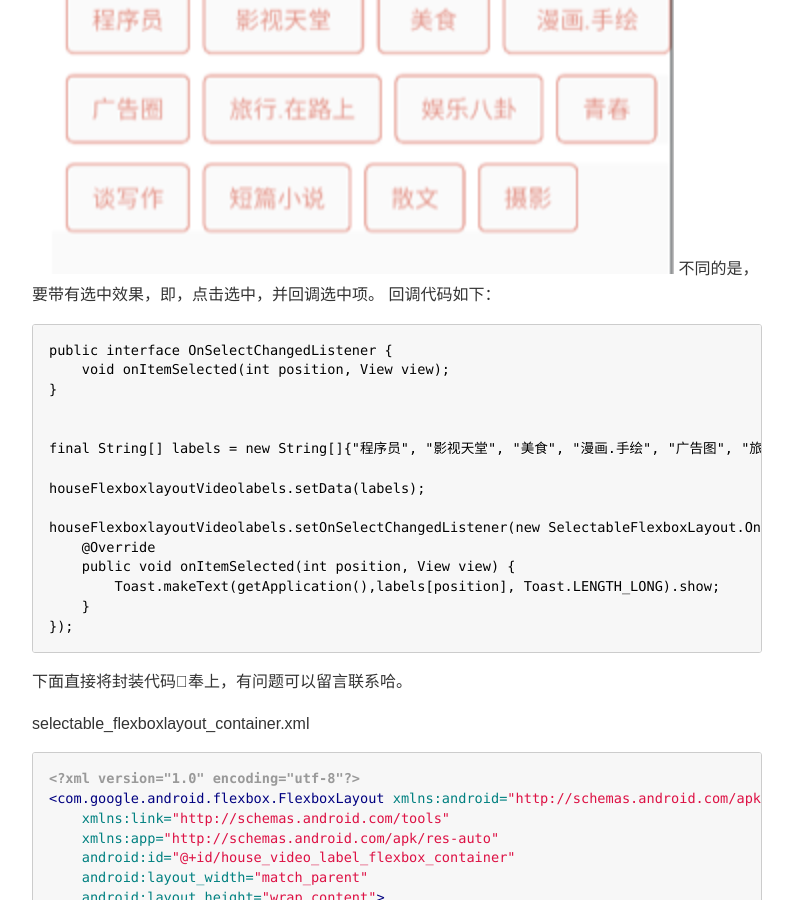
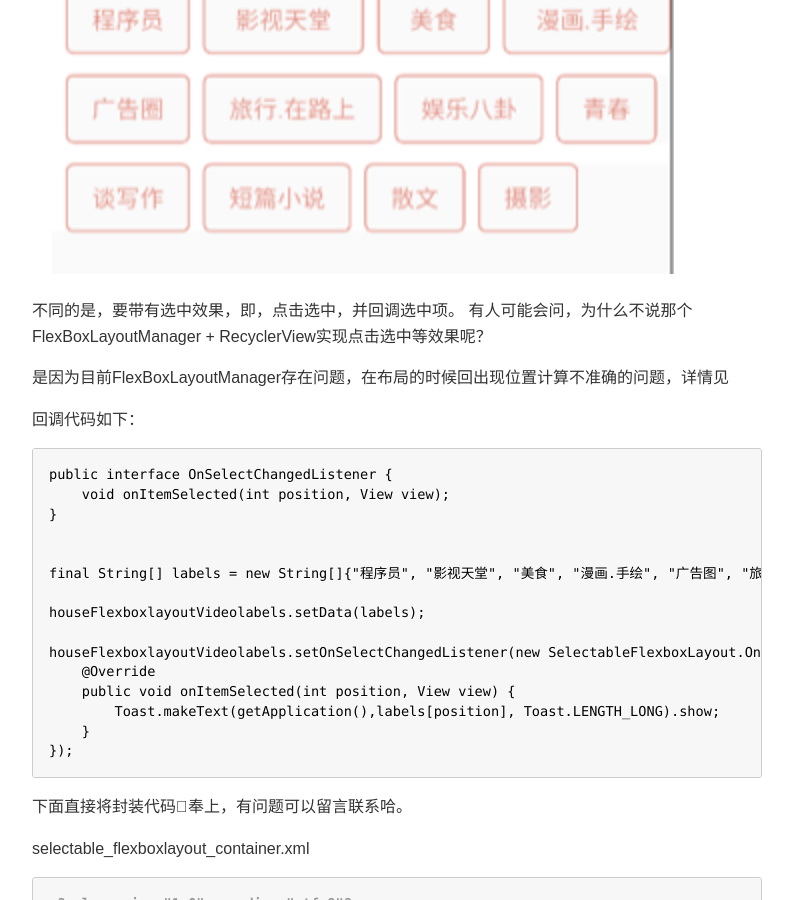
Before and after one commit to violinday/violinday.github.io, a Jekyll site: the page built from _posts/2018-06-17-具有选择效果的flexboxlayout.md, in a window 1280 px wide and 900 px high, scrolled down 341 px. Shown: the whole window, without its empty margins (118-911 px from the left). Built offline with Jekyll 4.4.1, drawn with Linux system fonts in a browser that asks for light colours; comment, search, counter and statistics services are not loaded.

Commit message:
完善文章

````diff
--- a/_posts/2018-06-17-具有选择效果的flexboxlayout.md
+++ b/_posts/2018-06-17-具有选择效果的flexboxlayout.md
@@ -11,7 +11,13 @@ keywords: 具有选择效果的flexablelayout
 
 最近项目用到标签选择效果，类似
 ![效果图](/images/6-17-flexboxlayout.png)
+
+
 不同的是，要带有选中效果，即，点击选中，并回调选中项。
+有人可能会问，为什么不说那个FlexBoxLayoutManager + RecyclerView实现点击选中等效果呢？
+
+是因为目前FlexBoxLayoutManager存在问题，在布局的时候回出现位置计算不准确的问题，详情见![]()
+
 回调代码如下：
 
 ``` Java
````
